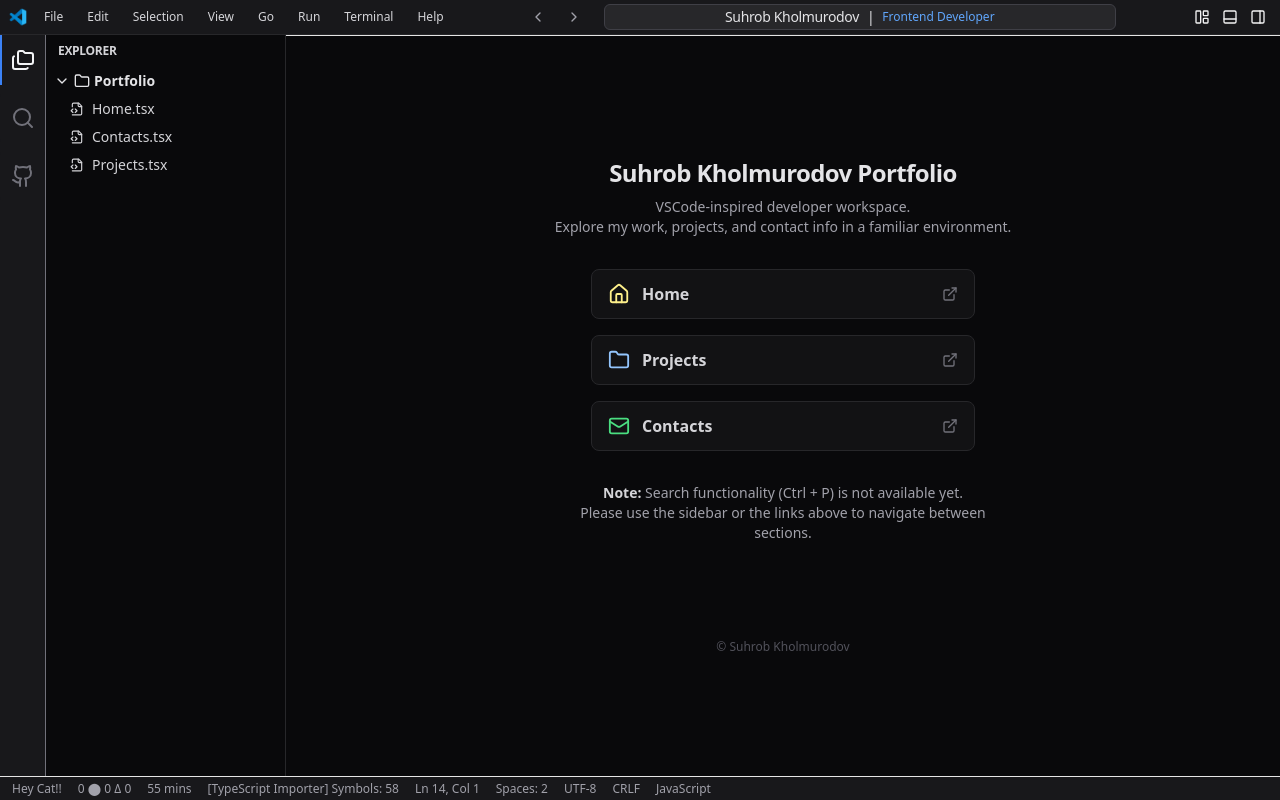
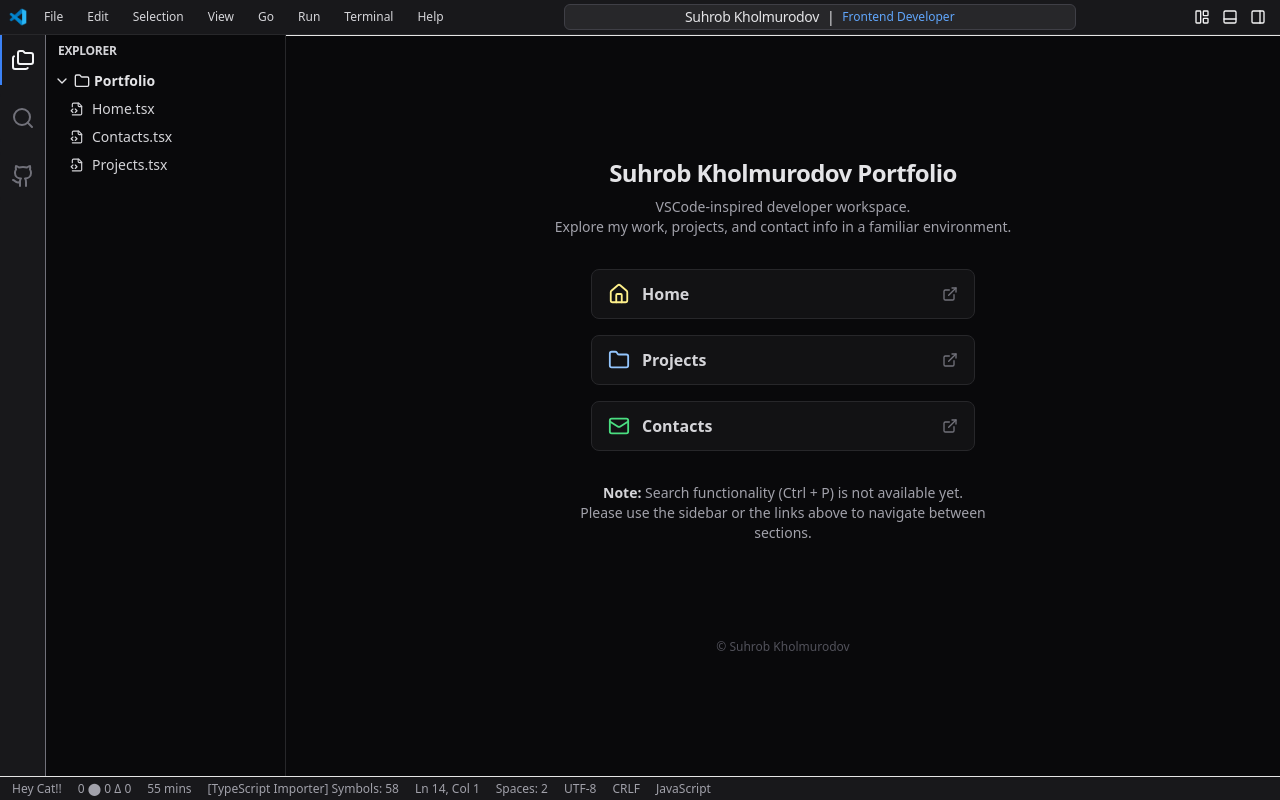
Before and after one commit to SuhrobKholmurodov/portfolio, a React (Vite) app: page / in a window 1280 px wide. Built offline with nearby package versions, Linux system fonts and the light colour scheme.

Commit message:
fix: keep tabs open after reload using localStorage

```diff
--- a/src/App.tsx
+++ b/src/App.tsx
@@ -37,18 +37,25 @@ function VSCodeLayout() {
   const location = useLocation();
   const navigate = useNavigate();
 
-  const [openTabs, setOpenTabs] = useState<string[]>(
-    location.pathname === "/" ? [] : [location.pathname]
-  );
+  const [openTabs, setOpenTabs] = useState<string[]>(() => {
+    const saved = localStorage.getItem("openTabs");
+    if (saved) return JSON.parse(saved) as string[];
+    return location.pathname === "/" ? [] : [location.pathname];
+  });
+
   useEffect(() => {
     if (location.pathname !== "/" && !openTabs.includes(location.pathname)) {
-      setOpenTabs((tabs) => [...tabs, location.pathname]);
+      const newTabs = [...openTabs, location.pathname];
+      setOpenTabs(newTabs);
+      localStorage.setItem("openTabs", JSON.stringify(newTabs));
     }
   }, [location.pathname]);
 
   const handleCloseTab = (path: string) => {
-    const newTabs = openTabs.filter((p) => p !== path);
-    setOpenTabs(newTabs);
+    setOpenTabs((tabs) => {
+      const newTabs = tabs.filter((p) => p !== path);
+      localStorage.setItem("openTabs", JSON.stringify(newTabs));
+
       if (location.pathname === path) {
         if (newTabs.length > 0) {
           navigate(newTabs[newTabs.length - 1]);
@@ -56,6 +63,8 @@ function VSCodeLayout() {
           navigate("/");
         }
       }
+      return newTabs;
+    });
   };
 
   const tabData = openTabs
--- a/src/components/common/AppHeader.tsx
+++ b/src/components/common/AppHeader.tsx
@@ -1,10 +1,4 @@
-import {
-  ChevronLeft,
-  ChevronRight,
-  LayoutPanelLeft,
-  PanelBottom,
-  PanelRight,
-} from "lucide-react";
+import { LayoutPanelLeft, PanelBottom, PanelRight } from "lucide-react";
 import vscode from "../../assets/vscode.png";
 
 const menuItems = [
@@ -33,14 +27,6 @@ export function AppHeader() {
         ))}
       </nav>
       <div className="flex-1 flex justify-center items-center">
-        <div className="flex items-center gap-2 pr-4">
-          <button className="w-7 h-7 flex items-center justify-center rounded hover:bg-zinc-800">
-            <ChevronLeft size={16} className="text-zinc-400" />
-          </button>
-          <button className="w-7 h-7 flex items-center justify-center rounded hover:bg-zinc-800">
-            <ChevronRight size={16} className="text-zinc-400" />
-          </button>
-        </div>
         <div className="border border-zinc-700 bg-zinc-800 rounded-md px-[120px] py-[2px] flex gap-2 items-center">
           <span className="text-sm text-zinc-200 tracking-tight">
             Suhrob Kholmurodov
```
Lines whose indentation alone changed are shown as unchanged.
